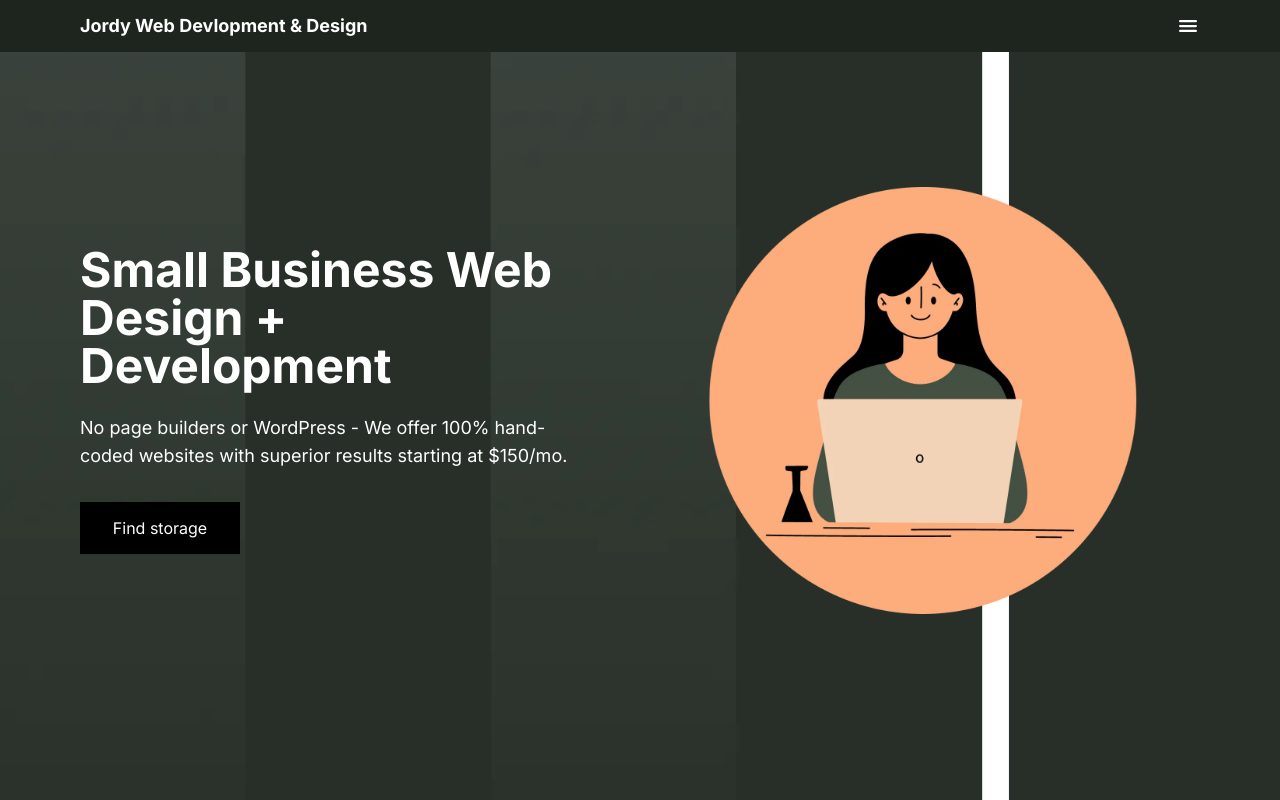
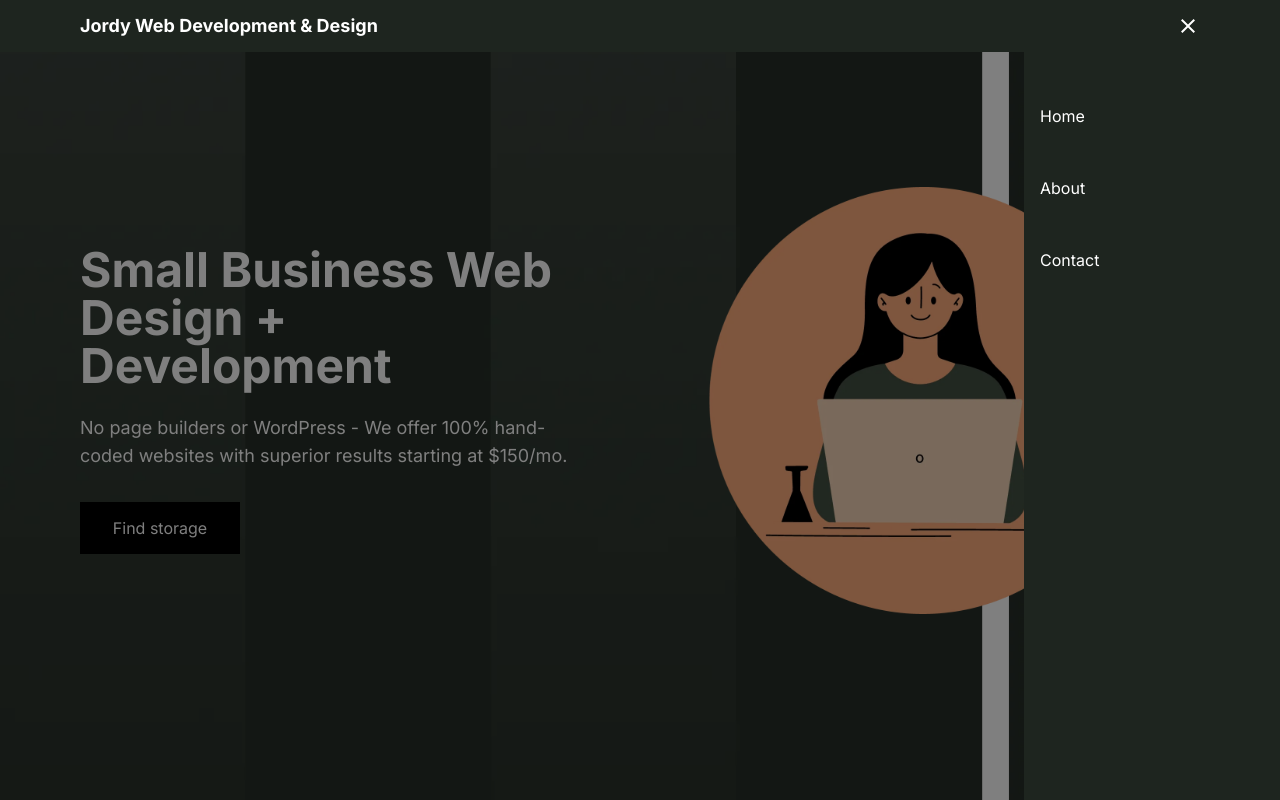
Before and after one commit to jordanwhiguera/web-dev, a Next.js app: page / in a window 1280 px wide. Both pictures are taken after a click on the icon 1188 px from the left and 26 px from the top of the page. Shown: the top 800 px of the page. Built offline with nearby package versions, Linux system fonts and the light colour scheme.

Commit message:
added drawer to navbar

```diff
--- a/app/components/Navbar.tsx
+++ b/app/components/Navbar.tsx
@@ -1,133 +1,89 @@
-// "use client";
-// import React from "react";
-// import Container from "./Container";
-
-// const Navbar = () => {
-//   return (
-//     <div className="drawer fixed z-50">
-//       <input id="my-drawer-3" type="checkbox" className="drawer-toggle" />
-//       <div className="drawer-content flex flex-col">
-//         {/* Navbar */}
-//         <div className="w-full navbar bg-[#1e251f]">
-//           <div className="flex-none lg:hidden">
-//             <label
-//               htmlFor="my-drawer-3"
-//               aria-label="open sidebar"
-//               className="btn btn-square btn-ghost"
-//             >
-//               <svg
-//                 xmlns="http://www.w3.org/2000/svg"
-//                 fill="none"
-//                 viewBox="0 0 24 24"
-//                 className="inline-block w-6 h-6 stroke-current"
-//               >
-//                 <path
-//                   strokeLinecap="round"
-//                   strokeLinejoin="round"
-//                   strokeWidth="2"
-//                   d="M4 6h16M4 12h16M4 18h16"
-//                 ></path>
-//               </svg>
-//             </label>
-//           </div>
-//           <div className="flex-1 px-2 mx-2 font-bold text-white hover:text-[#feac7c] hover:cursor-pointer ">
-//             Jordy Web Development & Design
-//           </div>
-//           <div className="flex-none hidden lg:block">
-//             <ul className="menu menu-horizontal">
-//               {/* Navbar menu content here */}
-//               <li>
-//                 <a className="text-white font-bold hover:text-[#feac7c]">
-//                   Home
-//                 </a>
-//               </li>
-//               <li>
-//                 <a className="text-white font-bold hover:text-[#feac7c]">
-//                   Pricing
-//                 </a>
-//               </li>
-//               <li>
-//                 <a className="text-white font-bold hover:text-[#feac7c]">
-//                   About
-//                 </a>
-//               </li>
-//               <li>
-//                 <a className="text-white font-bold hover:text-[#feac7c]">
-//                   Portfolio
-//                 </a>
-//               </li>
-//               <li>
-//                 <a className="text-white font-bold hover:text-[#feac7c]">
-//                   Contact
-//                 </a>
-//               </li>
-//             </ul>
-//           </div>
-//         </div>
-//         {/* Page content here */}
-//       </div>
-
-//       <div className="drawer-side">
-//         <label
-//           htmlFor="my-drawer-3"
-//           aria-label="close sidebar"
-//           className="drawer-overlay"
-//         ></label>
-//         <ul className="menu p-4 w-80 min-h-full bg-[#1e251f]">
-//           {/* Sidebar content here */}
-//           <li>
-//             <a className="text-white font-bold hover:text-[#feac7c]">Home</a>
-//           </li>
-//           <li>
-//             <a className="text-white font-bold hover:text-[#feac7c]">
-//               Services
-//             </a>
-//           </li>
-//           <li>
-//             <a className="text-white font-bold hover:text-[#feac7c]">
-//               Portfolio
-//             </a>
-//           </li>
-//           <li>
-//             <a className="text-white font-bold hover:text-[#feac7c]">About</a>
-//           </li>
-//           <li>
-//             <a className="text-white font-bold hover:text-[#feac7c]">Pricing</a>
-//           </li>
-//         </ul>
-//       </div>
-//     </div>
-//   );
-// };
-
-// export default Navbar;
 "use client";
-import React from "react";
+import React, { useState } from "react";
 import Container from "./Container";
 import { useRouter } from "next/navigation";
 import { IoMenu } from "react-icons/io5";
+import { IoMdClose } from "react-icons/io";
 
 const Navbar: React.FC = () => {
+  const [isDrawerOpen, setIsDrawerOpen] = useState(false);
   const router = useRouter();
 
+  const handleNavigation = (path: string) => {
+    setIsDrawerOpen(false);
+    router.push(path);
+  };
+
   return (
+    <>
       <nav className="fixed w-full bg-[#1e251f] text-white z-50">
         <Container className="py-3">
-        {" "}
-        {/* Adjust padding as needed */}
           <div className="flex justify-between items-center">
-          {/* Brand Name - Adjust classes for styling as needed */}
             <h2
               className="text-lg font-bold cursor-pointer hover:text-[#feac7c]"
-            onClick={() => router.push("/")}
+              onClick={() => handleNavigation("/")}
             >
-            Jordy Web Devlopment & Design
+              Jordy Web Development & Design
             </h2>
-          {/* Hamburger Menu Icon */}
-          <IoMenu size={24} className="cursor-pointer hover:text-[#feac7c]" />
+            {isDrawerOpen ? (
+              <IoMdClose
+                size={24}
+                className="cursor-pointer hover:text-[#feac7c]"
+                onClick={() => setIsDrawerOpen(false)}
+              />
+            ) : (
+              <IoMenu
+                size={24}
+                className="cursor-pointer hover:text-[#feac7c]"
+                onClick={() => setIsDrawerOpen(true)}
+              />
+            )}
           </div>
         </Container>
       </nav>
+      {/* Drawer */}
+      <div
+        className={`fixed top-0 right-0 w-64 h-full bg-[#1e251f] transform ${
+          isDrawerOpen ? "translate-x-0" : "translate-x-full"
+        } transition-transform duration-300 ease-in-out z-40 flex flex-col`}
+      >
+        {/* Close button */}
+        <button
+          className="text-white hover:text-[#feac7c] p-4 self-end"
+          onClick={() => setIsDrawerOpen(false)}
+        >
+          Close
+        </button>
+        {/* Navigation Links */}
+        <nav className="flex flex-col mt-8 space-y-4">
+          <a
+            className="text-white hover:text-[#feac7c] p-4 cursor-pointer"
+            onClick={() => handleNavigation("/")}
+          >
+            Home
+          </a>
+          <a
+            className="text-white hover:text-[#feac7c] p-4 cursor-pointer"
+            onClick={() => handleNavigation("/about")}
+          >
+            About
+          </a>
+          <a
+            className="text-white hover:text-[#feac7c] p-4 cursor-pointer"
+            onClick={() => handleNavigation("/contact")}
+          >
+            Contact
+          </a>
+        </nav>
+      </div>
+      {/* Overlay to close drawer */}
+      {isDrawerOpen && (
+        <div
+          className="fixed inset-0 bg-black opacity-50 z-30"
+          onClick={() => setIsDrawerOpen(false)}
+        ></div>
+      )}
+    </>
   );
 };
 
```
Lines whose indentation alone changed are shown as unchanged.
